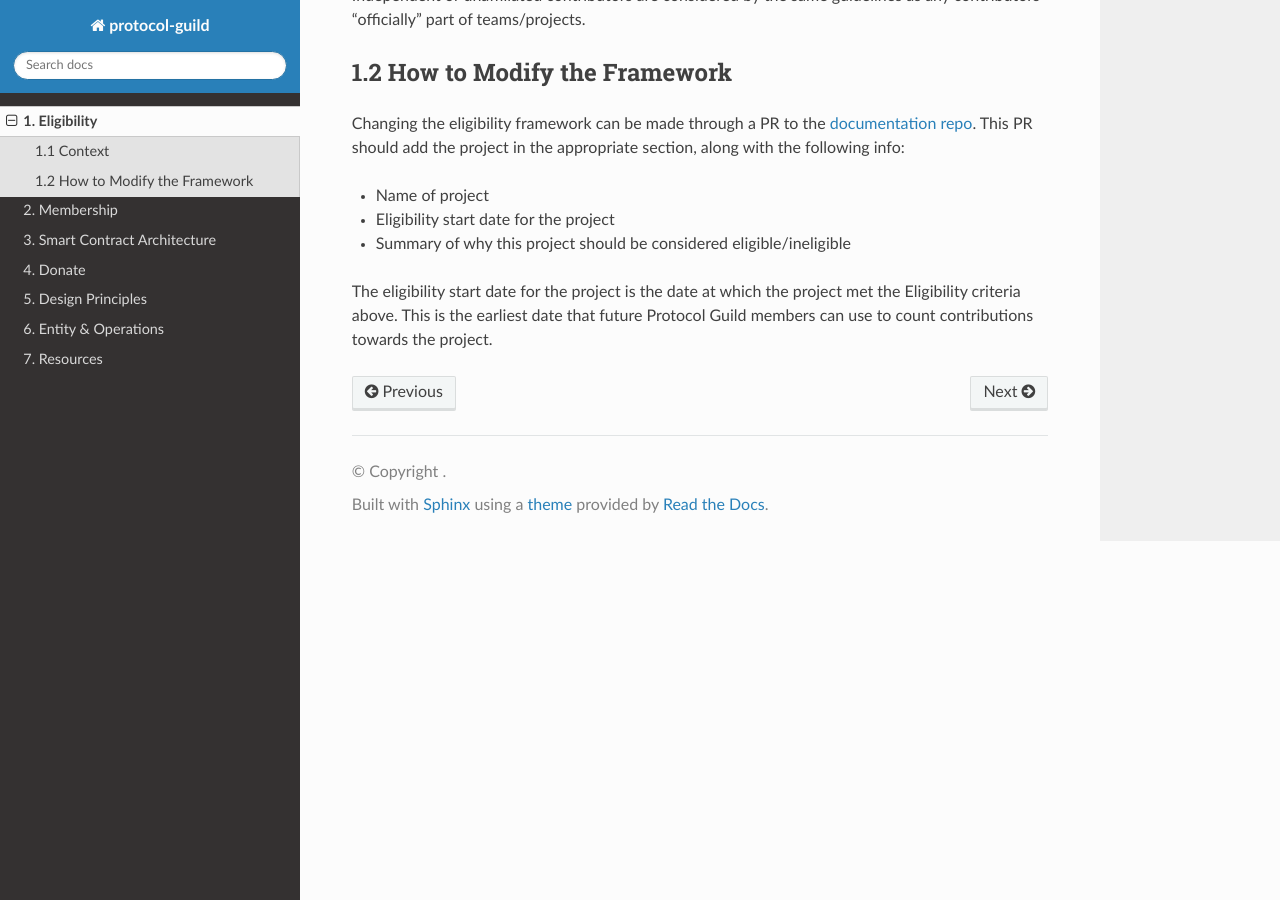
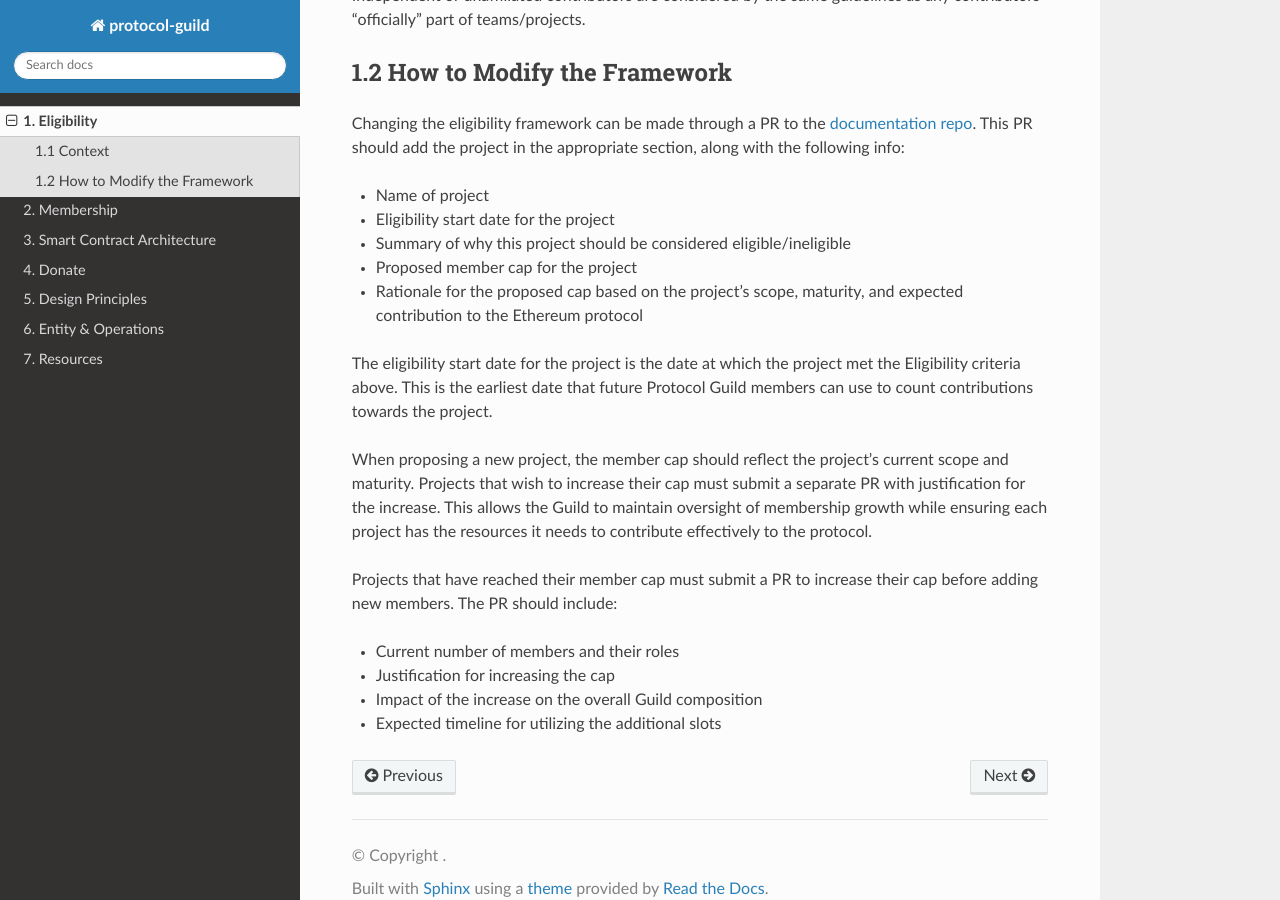
Before and after one commit to protocolguild/documentation, a Sphinx documentation site: the page built from docs/01-eligibility.md, in a window 1280 px wide and 900 px high, scrolled down 1432 px. Built offline with Sphinx 7.4.7 and the Read the Docs theme 3.1.0, drawn with Linux system fonts in a browser that asks for light colours; some of the changed text lies outside the part shown.

Commit message:
Add eligibility cap

```diff
--- a/docs/01-eligibility.md
+++ b/docs/01-eligibility.md
@@ -9,14 +9,14 @@
 
 Eligible projects must also target at least one of the following projects/areas related to Ethereum core protocol upgrades, maintenance and development:
 
-| Description | Repos/Projects |
-|:--|:---|
-| Work on the canonical protocol specs. <br/> Should be implementation agnostic + unopinionated | - [Consensus specs](https://github.com/ethereum/consensus-specs) <br/> - [Execution specs (EELS)](https://github.com/ethereum/execution-specs) <br/> - [Execution APIs](https://github.com/ethereum/execution-apis)  |
-| Ethereum mainnet client implementations. <br/> Must be well-tested, technically differentiated, <br/>  and production ready | - [Erigon](https://github.com/erigontech/erigon) <br/> - [EthereumJS](https://github.com/ethereumjs) <br/> - [Geth](https://github.com/ethereum/go-ethereum) <br/> - [Grandine](https://github.com/grandinetech/grandine) <br/> - [Hyperledger Besu](https://github.com/hyperledger/besu) <br/> - [Lighthouse](https://github.com/sigp/lighthouse) <br/> - [Lodestar](https://github.com/ChainSafe/lodestar) <br/> - [Nethermind](https://github.com/NethermindEth/nethermind) <br/> - [Nimbus](https://github.com/status-im/nimbus-eth2) <br/> - [Prysm](https://github.com/prysmaticlabs/prysm) <br/> - [Teku](https://github.com/ConsenSys/teku) <br/> - [Reth](https://github.com/paradigmxyz/reth) |
-| Client testing/security/infra <br/> which supports these implementations | - [ethereum/tests](https://github.com/ethereum/tests) <br/> - [ethereum/execution-spec-tests](https://github.com/ethereum/execution-spec-tests) |
-| Network upgrade coordination  | - [ethereum/pm](https://github.com/ethereum/pm) |
-| Research and implementation experiments <br/> related to potential protocol changes | - [Verkle trees](https://github.com/gballet/go-verkle) (Verge) <br/> - [Portal Network](https://github.com/ethereum/portal-network-specs) (Purge) <br/> - [Ipsilon](https://github.com/ipsilon) (EVM Improvements) <br/> - Consensus work <br/> - Cryptography <br/> - Mechanism design <br/> - Resource pricing |
-| Protocol Guild | - Fundraising <br/> - Research/testing of future improvements <br/> - Internal maintenance of membership <br/> - General communications |
+| Description | Repos/Projects | Current Members / Max Cap |
+|:--|:---|:---|
+| Work on the canonical protocol specs. <br/> Should be implementation agnostic + unopinionated | - [Consensus specs](https://github.com/ethereum/consensus-specs) <br/> - [Execution specs (EELS)](https://github.com/ethereum/execution-specs) <br/> - [Execution APIs](https://github.com/ethereum/execution-apis)  | 3 / 5 |
+| Ethereum mainnet client implementations. <br/> Must be well-tested, technically differentiated, <br/>  and production ready | - [Erigon](https://github.com/erigontech/erigon) <br/> - [EthereumJS](https://github.com/ethereumjs) <br/> - [Geth](https://github.com/ethereum/go-ethereum) <br/> - [Grandine](https://github.com/grandinetech/grandine) <br/> - [Hyperledger Besu](https://github.com/hyperledger/besu) <br/> - [Lighthouse](https://github.com/sigp/lighthouse) <br/> - [Lodestar](https://github.com/ChainSafe/lodestar) <br/> - [Nethermind](https://github.com/NethermindEth/nethermind) <br/> - [Nimbus](https://github.com/status-im/nimbus-eth2) <br/> - [Prysm](https://github.com/prysmaticlabs/prysm) <br/> - [Teku](https://github.com/ConsenSys/teku) <br/> - [Reth](https://github.com/paradigmxyz/reth) | Erigon: 15 / 15 <br/> EthereumJS: 5 / 8 <br/> Geth: 6 / 10 <br/> Grandine: 5 / 8 <br/> Besu: 12 / 15 <br/> Lighthouse: 13 / 15 <br/> Lodestar: 8 / 10 <br/> Nethermind: 15 / 15 <br/> Nimbus: 8 / 10 <br/> Prysm: 12 / 15 <br/> Teku: 10 / 12 <br/> Reth: 7 / 10 |
+| Client testing/security/infra <br/> which supports these implementations | - [ethereum/tests](https://github.com/ethereum/tests) <br/> - [ethereum/execution-spec-tests](https://github.com/ethereum/execution-spec-tests) | 3 / 5 |
+| Network upgrade coordination  | - [ethereum/pm](https://github.com/ethereum/pm) | 2 / 3 |
+| Research and implementation experiments <br/> related to potential protocol changes | - [Verkle trees](https://github.com/gballet/go-verkle) (Verge) <br/> - [Portal Network](https://github.com/ethereum/portal-network-specs) (Purge) <br/> - [Ipsilon](https://github.com/ipsilon) (EVM Improvements) <br/> - Consensus work <br/> - Cryptography <br/> - Mechanism design <br/> - Resource pricing | Cryptography: 5 / 8 <br/> Consensus R&D: 12 / 15 <br/> Applied Research: 3 / 5 <br/> Robust Incentives: 6 / 8 <br/> Protocol Security: 5 / 8 <br/> Portal Network: 7 / 10 <br/> Ipsilon: 5 / 8 |
+| Protocol Guild | - Fundraising <br/> - Research/testing of future improvements <br/> - Internal maintenance of membership <br/> - General communications | 2 / 3 |
 
 ## 1.1 Context
 
@@ -35,5 +35,15 @@
 - Name of project
 - Eligibility start date for the project
 - Summary of why this project should be considered eligible/ineligible
+- Proposed member cap for the project
+- Rationale for the proposed cap based on the project's scope, maturity, and expected contribution to the Ethereum protocol
 
 The eligibility start date for the project is the date at which the project met the Eligibility criteria above. This is the earliest date that future Protocol Guild members can use to count contributions towards the project.
+
+When proposing a new project, the member cap should reflect the project's current scope and maturity. Projects that wish to increase their cap must submit a separate PR with justification for the increase. This allows the Guild to maintain oversight of membership growth while ensuring each project has the resources it needs to contribute effectively to the protocol.
+
+Projects that have reached their member cap must submit a PR to increase their cap before adding new members. The PR should include:
+- Current number of members and their roles
+- Justification for increasing the cap
+- Impact of the increase on the overall Guild composition
+- Expected timeline for utilizing the additional slots
```
Also changed, not shown: 1 other file.
